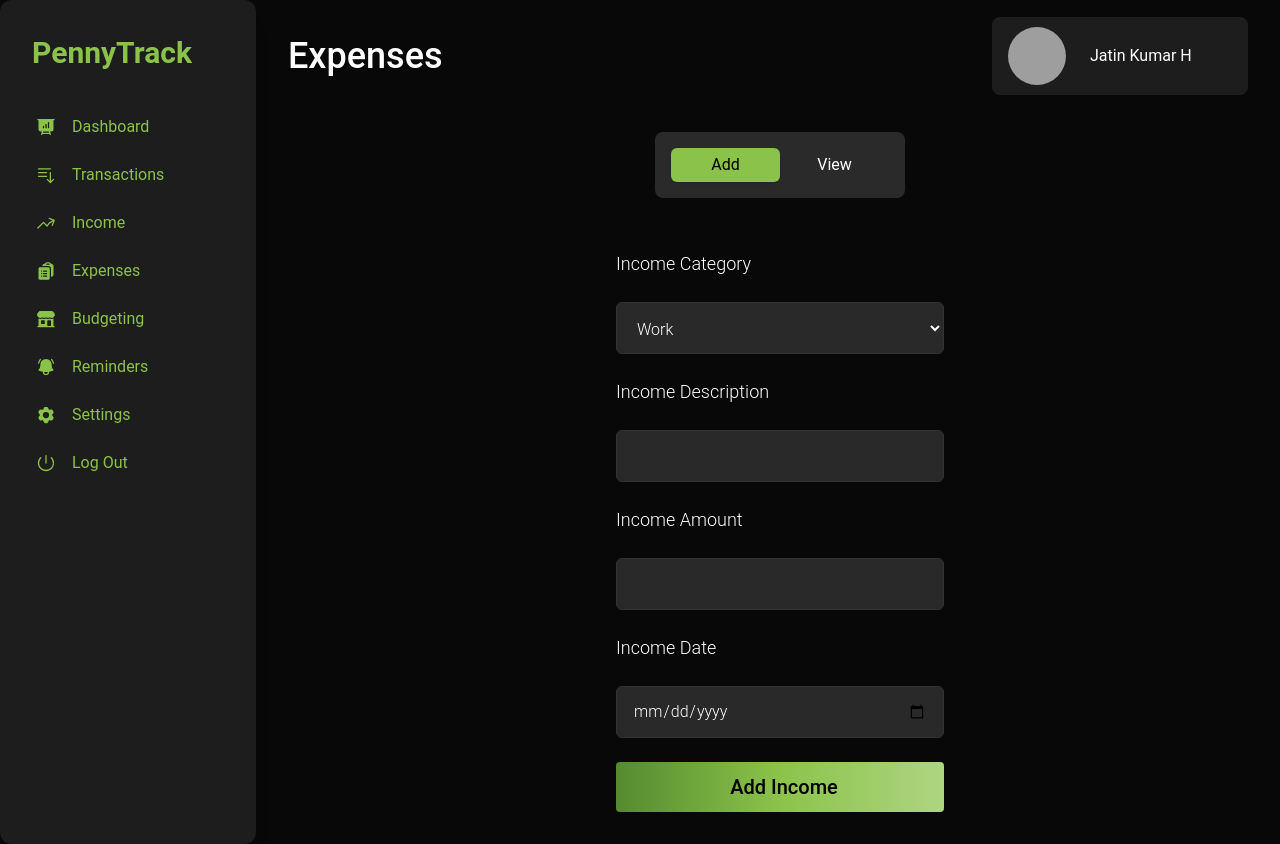
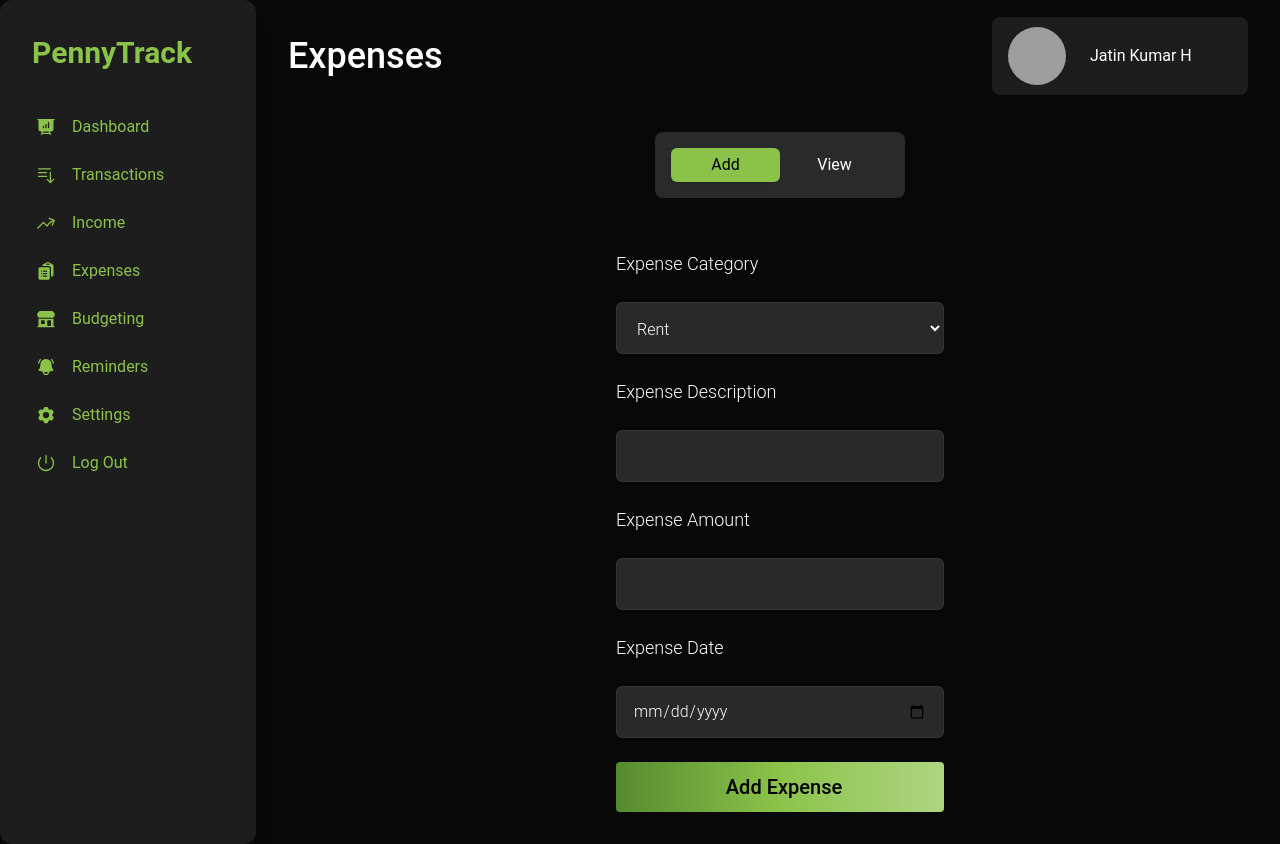
Before and after one commit to divy-koushik-mishra/PennyTrack-frontend, a Next.js app: page /dashboard/expenses in a window 1280 px wide. Built offline with nearby package versions, Linux system fonts and the light colour scheme; grey boxes are pictures that could not be loaded.

Commit message:
[dashboard]-expense-page-code-refractor

```diff
--- a/components/dashboard/Expenses/AddExpenses.jsx
+++ b/components/dashboard/Expenses/AddExpenses.jsx
@@ -7,22 +7,22 @@ export default function AddExpenses() {
 				<div className="">
 					{/* category */}
 					<div className="mb-6">
-						<p className="text-lg mb-6">Income Category</p>
+						<p className="text-lg mb-6">Expense Category</p>
 						<select
 							type="text"
 							className="w-full h-[3.25rem] bg-[#292929] border border-[#333333] rounded-md p-4"
 						>
-							<option value="work">Work</option>
-							<option value="main-hustle">Main Hustle</option>
-							<option value="side-hustle">Side Hustle</option>
-							<option value="trading">Trading</option>
-							<option value="theft">Theft</option>
+							<option value="work">Rent</option>
+							<option value="main-hustle">Shopping</option>
+							<option value="side-hustle">Grocery</option>
+							<option value="trading">Fun & Eating Out</option>
+							<option value="theft">Trip</option>
 							<option value="others">Others</option>
 						</select>
 					</div>
 					{/* Desc */}
 					<div className="mb-6">
-						<p className="text-lg mb-6">Income Description</p>
+						<p className="text-lg mb-6">Expense Description</p>
 						<input
 							type="text"
 							className="w-full h-[3.25rem] bg-[#292929] border border-[#333333] rounded-md p-4"
@@ -30,7 +30,7 @@ export default function AddExpenses() {
 					</div>
 					{/* Amount */}
 					<div className="mb-6">
-						<p className="text-lg mb-6">Income Amount</p>
+						<p className="text-lg mb-6">Expense Amount</p>
 						<input
 							type="number"
 							className="w-full h-[3.25rem] bg-[#292929] border border-[#333333] rounded-md p-4"
@@ -38,14 +38,14 @@ export default function AddExpenses() {
 					</div>
 					{/* Date */}
 					<div className="mb-6">
-						<p className="text-lg mb-6">Income Date</p>
+						<p className="text-lg mb-6">Expense Date</p>
 						<input
 							type="date"
 							className="w-full h-[3.25rem] bg-[#292929] border border-[#333333] rounded-md p-4"
 						/>
 					</div>
 					<button className="w-full flex justify-center items-center bg-gradient-to-r from-light-green-800 via-light-green-500 to-light-green-300 text-black text-xl font-medium rounded-[0.25rem] py-[0.6875rem] pr-4 pl-6 transition duration-300 ease-in-out hover:shadow-top-md hover:shadow-bottom-md">
-						Add Income
+						Add Expense
 					</button>
 				</div>
 			</form>
--- a/components/dashboard/Expenses/ExpensesTabs.jsx
+++ b/components/dashboard/Expenses/ExpensesTabs.jsx
@@ -7,8 +7,8 @@ import {
 	TabsHeader,
 } from "@material-tailwind/react";
 import React from "react";
-import AddIncome from "./AddExpenses";
-import { ViewIncome } from "./ViewExpenses";
+import AddExpenses from "./AddExpenses";
+import { ViewExpenses } from "./ViewExpenses";
 
 export default function ExpensesTabs() {
 	const [activeTab, setActiveTab] = React.useState("add");
@@ -16,12 +16,12 @@ export default function ExpensesTabs() {
 		{
 			label: "Add",
 			value: "add",
-			desc: <AddIncome />,
+			desc: <AddExpenses />,
 		},
 		{
 			label: "View",
 			value: "view",
-			desc: <ViewIncome />,
+			desc: <ViewExpenses />,
 		},
 	];
 
--- a/components/dashboard/Expenses/ViewExpenses.jsx
+++ b/components/dashboard/Expenses/ViewExpenses.jsx
@@ -135,7 +135,7 @@ const TABLE_ROWS = [
 	},
 ];
 
-export function ViewIncome() {
+export function ViewExpenses() {
 	return (
 		<Card className="h-screen w-[96%] bg-[#1d1d1d]">
 			<CardHeader
@@ -145,7 +145,7 @@ export function ViewIncome() {
 			>
 				<div className="mb-4 flex flex-col justify-between gap-8 md:flex-row md:items-center ">
 					<Typography variant="h4" color="light-green">
-						Recent Transactions
+						Recent Expenses
 					</Typography>
 					<Typography color="light-green" className="mt-1 font-normal">
 						These are details about the last transactions
```
